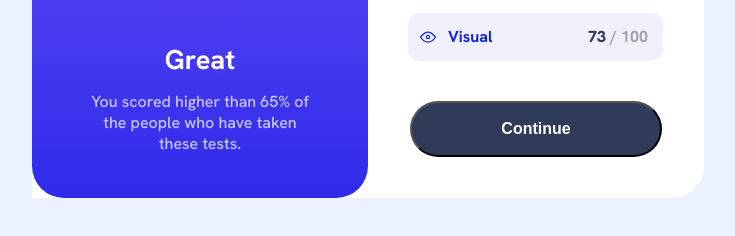
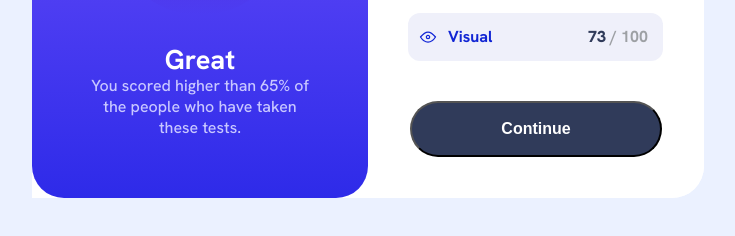
Before and after one commit to chiragp234901/Result-Summary-Component, a plain HTML site: page index.html in a window 1280 px wide. Shown: the part 442-678 px from the top of the page, without its empty margins (272-1007 px from the left). Drawn offline with Linux system fonts and the light colour scheme.

Commit message:
Add files via upload

```diff
--- a/index.html
+++ b/index.html
@@ -16,8 +16,8 @@
                         <p id="outOf">of 100</p>
                     </section>
                     <section class = "congratsMessage">
-                        <p id="congrats"></p>
-                        <p id="message"></p>
+                        <section id="congrats"></section>
+                        <section id="message"></section>
                     </section>
                 </section>
 
--- a/script.js
+++ b/script.js
@@ -12,7 +12,7 @@
         for (var i = 0; i < response.length; i++){
             output += '<li class="scoreBox">';
             output += '<ul id = "scoreBox' + i + '">';
-            output += '<li id="icon'+ i +'">'+'<img src ='+response[i].icon+'>'+'</li>';
+            output += '<li id="icon'+ i +'">'+'<img src ='+response[i].icon+' alt="iconImage">'+'</li>';
             output += '<li id="category'+ i +'">'+ response[i].category + '</li>';
             output += '<li id="score'+ i +'">'+ response[i].score + '<span class="outOf100"> / 100 </span>' + '</li>';
             output += '</ul>';
```
